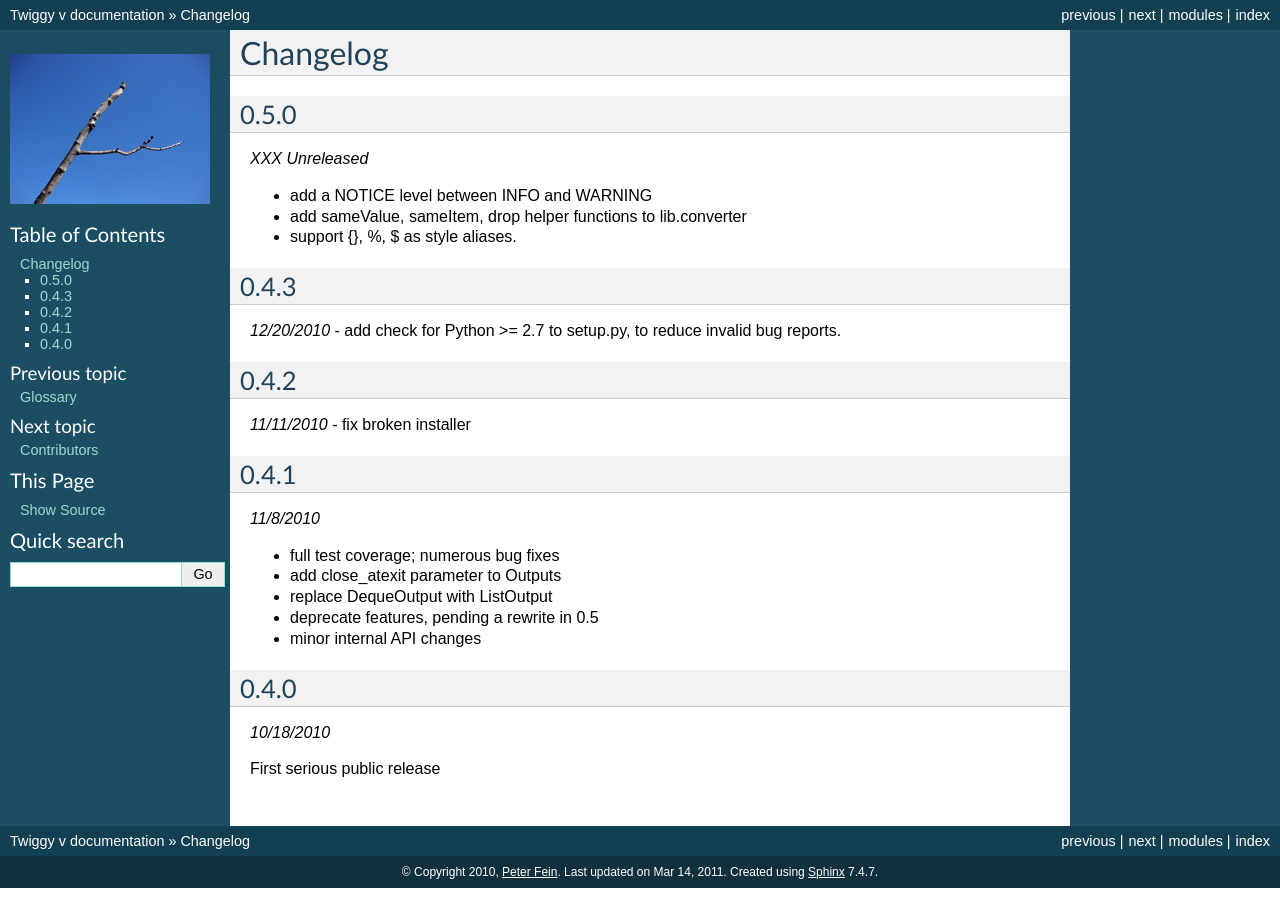
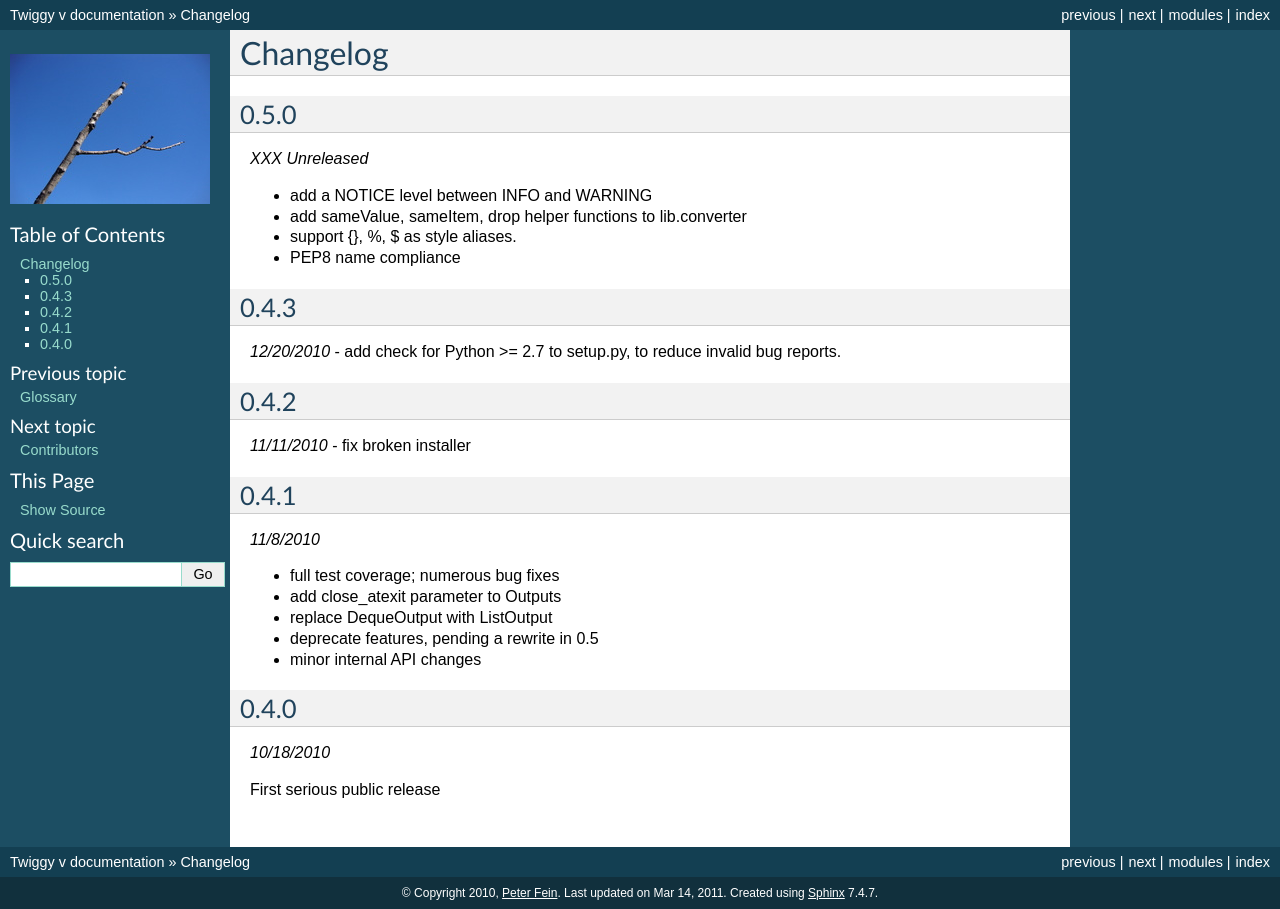
Before and after one commit to wearpants/twiggy, a Sphinx documentation site: the page built from doc/changelog.rst, in a window 1280 px wide. Built offline with Sphinx 7.4.7, drawn with Linux system fonts in a browser that asks for light colours.

Commit message:
Updated changelog for PEP8

```diff
--- a/doc/changelog.rst
+++ b/doc/changelog.rst
@@ -10,6 +10,7 @@ Changelog
 - add a NOTICE level between INFO and WARNING
 - add sameValue, sameItem, drop helper functions to lib.converter
 - support {}, %, $ as style aliases.
+- PEP8 name compliance
 
 ******************************
 0.4.3
```
